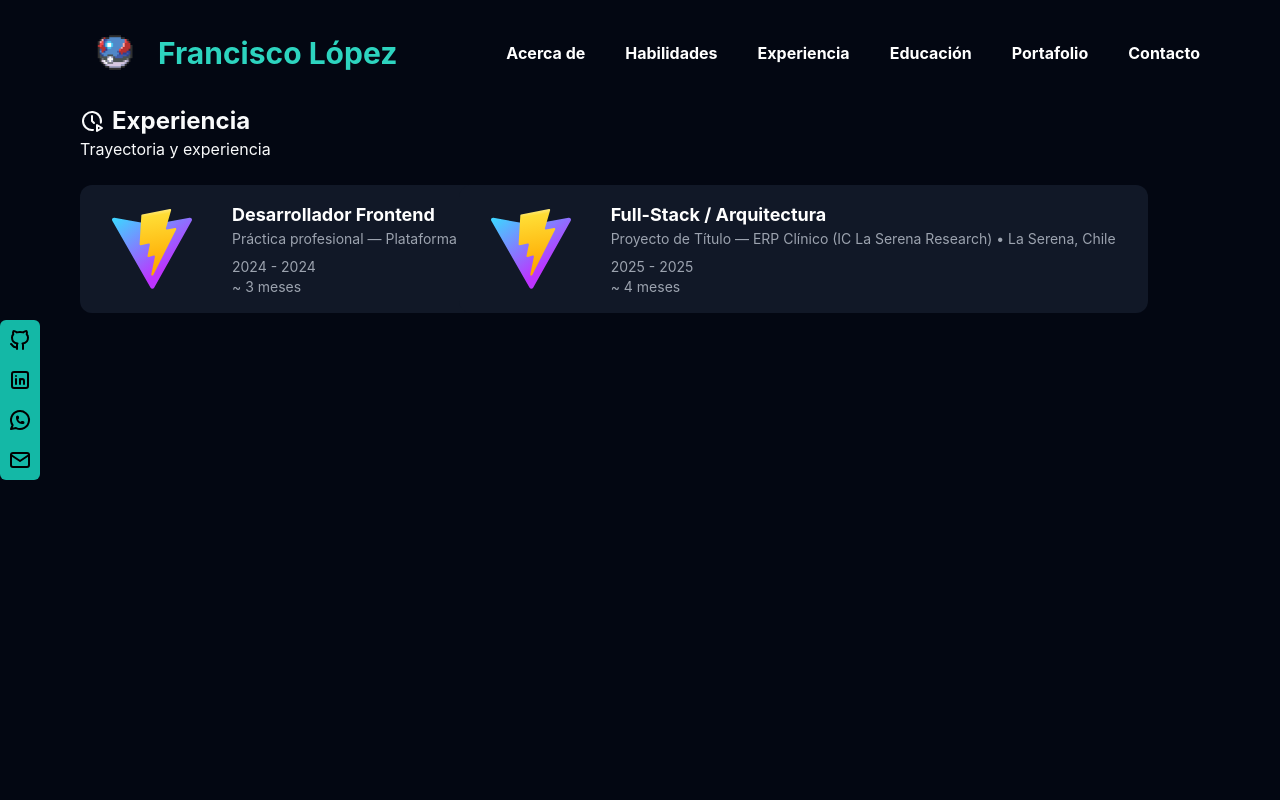
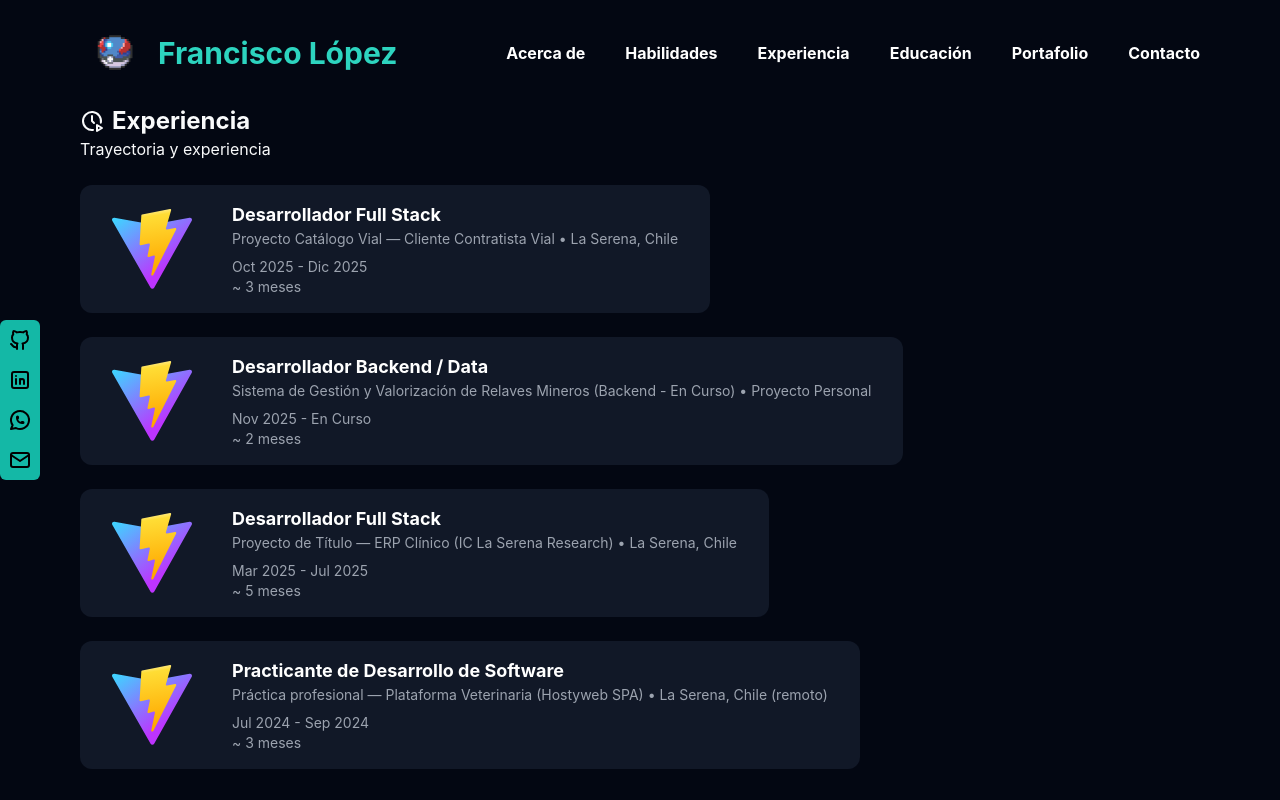
Before and after one commit to FranciscoLopezKanto/Portafolio-template, a React (Vite) app: page /experience in a window 1280 px wide. Shown: the top 800 px of the page. Built offline with nearby package versions, Linux system fonts and the light colour scheme.

Commit message:
Refactor code structure for improved readability and maintainability

```diff
--- a/src/pages/Contact.tsx
+++ b/src/pages/Contact.tsx
@@ -60,7 +60,7 @@ export const Contact = () => {
         label="Contacto"
         description={sectionDescription}
       />
-      <div className="grid grid-cols-1 md:grid-cols-2 lg:grid-cols-3 gap-4">
+      <div className="flex flex-col gap-6">
         {contacts.map((contact) => (
           <ContactCard key={contact.id} {...contact} />
         ))}
--- a/src/pages/Experience.tsx
+++ b/src/pages/Experience.tsx
@@ -27,37 +27,78 @@ export const Experience = () => {
     {
       id: 1,
       image: '/vite.svg',
-      name: 'Práctica profesional — Plataforma Veterinaria',
-      position: 'Desarrollador Frontend',
-      startDate: '2024',
-      endDate: '2024',
+      name: 'Proyecto Catálogo Vial — Cliente Contratista Vial',
+      position: 'Desarrollador Full Stack',
+      startDate: 'Oct 2025',
+      endDate: 'Dic 2025',
       duration: '3 meses',
-      location: 'Chile (remoto)',
+      location: 'La Serena, Chile',
       details: [
-        'Implementé vistas y componentes reutilizables en React + TypeScript.',
-        'Mejoré UX y estados vacíos, y apliqué validaciones de formularios.',
-        'Integré estado global y utilidades de testing básico.',
+        'Desarrollo de sistema integral para gestión de inventario vial con app móvil y panel web administrativo.',
+        'Implementación de API REST con FastAPI y PostgreSQL, sincronización offline/online con cache local.',
+        'Frontend en React + TypeScript y app Android (Expo) con lectura de códigos de barras.',
+        'Despliegue y monitoreo con Docker, Nginx, Cloudflare y DigitalOcean.',
       ],
-      stack: ['React', 'TypeScript', 'Redux', 'CSS', 'React Router', 'Vitest'],
-      links: [], // agrega más tarde si tienes demo/repo
+      stack: ['React', 'TypeScript', 'FastAPI', 'Python', 'PostgreSQL', 'Expo', 'Docker', 'Nginx', 'Cloudflare', 'DigitalOcean'],
+      links: [],
     },
     {
       id: 2,
       image: '/vite.svg',
+      name: 'Sistema de Gestión y Valorización de Relaves Mineros (Backend - En Curso)',
+      position: 'Desarrollador Backend / Data',
+      startDate: 'Nov 2025',
+      endDate: 'En Curso',
+      duration: '2 meses',
+      location: 'Proyecto Personal',
+      details: [
+        'Diseño y desarrollo de API backend en Python con FastAPI para estimación de valor económico de relaves mineros.',
+        'Modelado de dominios geológico, metalúrgico y económico con trazabilidad técnica y extensibilidad.',
+        'Implementación de simulación Monte Carlo para análisis de riesgo y escenarios (P10, P50, P90).',
+        'Integración de Machine Learning (Random Forest) para predicción de leyes residuales con feature engineering.',
+        'Arquitectura modular preparada para integración futura de visión artificial y LLMs.',
+        'Nota: Actualmente solo incluye desarrollo backend. Frontend en desarrollo futuro.',
+      ],
+      stack: ['Python', 'FastAPI', 'PostgreSQL', 'Machine Learning', 'Random Forest', 'Monte Carlo', 'Data Analysis'],
+      links: [],
+    },
+    {
+      id: 3,
+      image: '/vite.svg',
       name: 'Proyecto de Título — ERP Clínico (IC La Serena Research)',
-      position: 'Full-Stack / Arquitectura',
-      startDate: '2025',
-      endDate: '2025',
-      duration: '4 meses',
+      position: 'Desarrollador Full Stack',
+      startDate: 'Mar 2025',
+      endDate: 'Jul 2025',
+      duration: '5 meses',
       location: 'La Serena, Chile',
       details: [
-        'Módulos: factibilidades, estudios, visitas, pacientes y documentos.',
-        'Backend con microservicios (NestJS, MongoDB/Mongoose, Docker).',
-        'Frontend con React + TypeScript, MUI v7 y Framer Motion.',
-        'Reportabilidad y KPIs operativos conectados a Power BI.',
+        'Desarrollo de sistema ERP modular para gestión integral de estudios clínicos.',
+        'Creación de dashboards en Power BI para visualización y análisis de datos operativos.',
+        'Implementación de módulos: gestión de pacientes, estudios, visitas y documentos.',
+        'Optimización del proceso de recolección de información, reduciendo tiempos en un 90%.',
+        'Trabajo bajo metodología ágil Scrumban con cliente real.',
+        'Backend con microservicios (NestJS, MongoDB/Mongoose, Docker) en DigitalOcean.',
       ],
-      stack: ['React', 'DigitalOcean', 'TypeScript', 'NestJS', 'MongoDB', 'Docker', 'Power BI', 'Jest','TCP','Microservicios'],
-      links: [], // agrega enlaces si corresponde
+      stack: ['React', 'TypeScript', 'Material UI', 'NestJS', 'MongoDB', 'Mongoose', 'Docker', 'Power BI', 'DigitalOcean', 'Jest', 'GitHub Actions'],
+      links: [],
+    },
+    {
+      id: 4,
+      image: '/vite.svg',
+      name: 'Práctica profesional — Plataforma Veterinaria (Hostyweb SPA)',
+      position: 'Practicante de Desarrollo de Software',
+      startDate: 'Jul 2024',
+      endDate: 'Sep 2024',
+      duration: '3 meses',
+      location: 'La Serena, Chile (remoto)',
+      details: [
+        'Desarrollo de funcionalidades para plataforma web de gestión veterinaria.',
+        'Implementación de componentes reutilizables en React y TypeScript.',
+        'Integración de Redux para gestión global del estado.',
+        'Colaboración en el diseño estructural de módulos clave: registro de usuarios, alarmas y gestión de datos.',
+      ],
+      stack: ['React', 'TypeScript', 'Redux Toolkit', 'CSS', 'React Router', 'Vitest'],
+      links: [],
     },
   ];
 
@@ -76,7 +117,7 @@ export const Experience = () => {
         description={sectionDescription}
       />
 
-      <div className="grid grid-cols-1 md:grid-cols-2 lg:grid-cols-3 gap-4">
+      <div className="flex flex-col gap-6">
         {experiences.map((exp) => (
           <div
             key={exp.id}
--- a/src/pages/Home.tsx
+++ b/src/pages/Home.tsx
@@ -46,7 +46,7 @@ export const Home = () => {
           desarrollo. Me especializo en soluciones escalables y funcionales,
           combinando creatividad con un enfoque técnico sólido.
         </p>
-        <Link to="./Francisco-Lopez-CV.pdf" target="_blank">
+        <a href="/FranciscoLopezGCv2026.pdf" target="_blank" download>
           <motion.div
             initial={resume.initial}
             animate={resume.animated}
@@ -55,7 +55,7 @@ export const Home = () => {
           >
             Descargar CV
           </motion.div>
-        </Link>
+        </a>
       </motion.div>
 
       <motion.div
--- a/src/pages/Portfolio.tsx
+++ b/src/pages/Portfolio.tsx
@@ -26,48 +26,84 @@ export const Portfolio = () => {
   const projects: Project[] = [
     {
       id: 1,
+      name: 'Sistema de Gestión y Valorización de Relaves Mineros',
+      image: '/proj-relaves.jpg',
+      description:
+        'API backend en Python/FastAPI para estimación de valor económico de relaves mineros con análisis determinístico y probabilístico. (Nov-Dic 2025)',
+      details: [
+        'Desarrollo de API REST con FastAPI para análisis económico de relaves mineros.',
+        'Modelado de dominios geológico, metalúrgico y económico con trazabilidad técnica.',
+        'Implementación de simulación Monte Carlo para análisis de riesgo (P10, P50, P90).',
+        'Integración de Machine Learning (Random Forest) para predicción de leyes residuales.',
+        'Arquitectura extensible preparada para integración de visión artificial y LLMs.',
+        'Duración: 2 meses (Noviembre - Diciembre 2025)',
+      ],
+      tech: ['Python', 'FastAPI', 'PostgreSQL', 'Machine Learning', 'Random Forest', 'Monte Carlo', 'REST API'],
+      links: [],
+    },
+    {
+      id: 2,
       name: 'ERP Clínico (IC La Serena Research)',
       image: erpClinico,
       description:
-        'Sistema modular para factibilidades, estudios, visitas, pacientes y documentos; KPIs en Power BI.',
+        'Sistema modular para gestión de estudios clínicos: factibilidades, visitas médicas, pacientes y documentos con KPIs en Power BI.',
       details: [
-        'Frontend: React + TypeScript, MUI, Vite.',
-        'Backend: NestJS (microservicios), MongoDB/Mongoose, Docker.',
-        'Toma de requerimientos y reuniones con usuarios clave.',
-        'Tests básicos con Jest y utilidades.',
+        'Frontend: React + TypeScript con Material UI y Vite para desarrollo ágil.',
+        'Backend: NestJS con arquitectura de microservicios, MongoDB/Mongoose y Docker.',
+        'Toma de requerimientos directa con usuarios finales y reuniones de seguimiento.',
+        'Tests unitarios con Jest y utilidades de validación.',
+        'Despliegue en DigitalOcean con CI/CD automatizado.',
       ],
-      tech: ['React', 'TypeScript', 'NestJS', 'MongoDB', 'Docker', 'Power BI', 'DigitalOcean', 'Jest'],
+      tech: ['React', 'TypeScript', 'Material UI', 'NestJS', 'MongoDB', 'Mongoose', 'Docker', 'Power BI', 'DigitalOcean', 'Jest', 'GitHub Actions'],
       links: [
         // { label: 'Repo', href: 'https://github.com/...' },
         // { label: 'Demo', href: 'https://...' },
       ],
     },
     {
-      id: 2,
+      id: 3,
+      name: 'Catálogo Vial - Gestión de Inventario',
+      image: '/proj-vial.jpg',
+      description:
+        'Sistema integral para gestión de inventario vial con app móvil para trabajo en terreno y panel web administrativo.',
+      details: [
+        'API REST con FastAPI y PostgreSQL con sincronización offline/online.',
+        'Frontend en React + TypeScript y app Android (Expo) con lectura de códigos de barras.',
+        'Cache local para funcionamiento sin conexión en terreno.',
+        'Despliegue y monitoreo con Docker, Nginx, Cloudflare y DigitalOcean.',
+      ],
+      tech: ['React', 'TypeScript', 'FastAPI', 'Python', 'PostgreSQL', 'Expo', 'Docker', 'Nginx', 'Cloudflare'],
+      links: [],
+    },
+    {
+      id: 4,
       name: 'Plataforma Veterinaria (Práctica)',
       image:vetlife,
       description:
-        'Componentes reutilizables, validaciones y mejoras de UX en frontend.',
+        'Sistema de gestión veterinaria con componentes reutilizables, validaciones robustas y mejoras de experiencia de usuario.',
       details: [
-        'Implementación de vistas y componentes en React + TypeScript.',
-        'Estados vacíos, validaciones y feedback visual.',
-        'Tests básicos con Vitest y utilidades.',
-        'Redux Toolkit para gestión de estado.'
+        'Desarrollo de vistas y componentes modulares con React + TypeScript.',
+        'Implementación de estados vacíos, validaciones de formularios y feedback visual.',
+        'Testing con Vitest y React Testing Library para asegurar calidad.',
+        'Gestión de estado global con Redux Toolkit.',
+        'Navegación con React Router y rutas protegidas.',
       ],
-      tech: ['React', 'TypeScript', 'CSS', 'React Router', 'Vitest', 'Redux'],
+      tech: ['React', 'TypeScript', 'Redux Toolkit', 'React Router', 'CSS', 'Vitest', 'Testing Library'],
     },
     {
-      id: 3,
+      id: 5,
       name: 'E-commerce con WebPay',
       image: duende,
       description:
-        'Checkout con WebPay, catálogo y órdenes. Arquitectura simple y mantenible.',
+        'Tienda online con integración de WebPay para pagos seguros, catálogo de productos y gestión de órdenes.',
       details: [
-        'Pasarela WebPay y flujo de pago completo.',
-        'Productos, carrito y órdenes.',
-        'Despliegue liviano y documentación de endpoints.',
+        'Integración completa de pasarela WebPay y flujo de pago seguro.',
+        'Sistema de productos con catálogo, carrito de compras y órdenes.',
+        'Backend REST API con Node.js y Express.',
+        'Base de datos PostgreSQL con relaciones optimizadas.',
+        'Despliegue liviano y documentación completa de endpoints.',
       ],
-      tech: ['React', 'Node', 'Express', 'PostgreSQL', 'WebPay'],
+      tech: ['React', 'TypeScript', 'Node.js', 'Express', 'PostgreSQL', 'WebPay', 'REST API'],
       links: [
 
         // { label: 'Repo', href: 'https://github.com/...' },
@@ -75,30 +111,33 @@ export const Portfolio = () => {
       ],
     },
     {
-      id: 4,
+      id: 6,
       name: 'Reservas Turísticas con Flow',
       image: '/proj-reservas.jpg',
       description:
-        'Gestión de reservas y pagos en línea con Flow; panel admin básico.',
+        'Sistema de gestión de reservas turísticas con pagos en línea usando Flow y panel administrativo con métricas.',
       details: [
-        'Creación y gestión de reservas con estados.',
-        'Integración de pagos Flow.',
-        'Panel administrativo con métricas básicas.',
+        'Creación y gestión de reservas con estados (pendiente, confirmada, cancelada).',
+        'Integración de pagos Flow para transacciones seguras.',
+        'Panel administrativo con métricas básicas y reportes.',
+        'Backend con Express y PostgreSQL para gestión de datos.',
       ],
-      tech: ['React', 'Node', 'Express', 'Flow', 'PostgreSQL'],
+      tech: ['React', 'TypeScript', 'Node.js', 'Express', 'Flow', 'PostgreSQL'],
     },
     {
-      id: 5,
+      id: 7,
       name: 'App móvil de gestión',
       image: '/proj-mobile.jpg',
       description:
-        'Autenticación, notificaciones y reportería básica en móvil.',
+        'Aplicación móvil con autenticación JWT, notificaciones push y sistema de reportes.',
       details: [
-        'React Native + NestJS, TypeORM.',
-        'Login/JWT, perfiles y notificaciones.',
-        'Reportes simples y sincronización.',
+        'Frontend móvil con React Native para iOS y Android.',
+        'Backend con NestJS y TypeORM para gestión de datos.',
+        'Autenticación segura con JWT y gestión de sesiones.',
+        'Sistema de notificaciones push y perfiles de usuario.',
+        'Reportes simples con sincronización en tiempo real.',
       ],
-      tech: ['React Native', 'NestJS', 'TypeORM', 'JWT'],
+      tech: ['React Native', 'NestJS', 'TypeORM', 'JWT', 'PostgreSQL'],
     },
   ];
 
@@ -117,7 +156,7 @@ export const Portfolio = () => {
         description={sectionDescription}
       />
 
-      <div className="grid grid-cols-1 md:grid-cols-2 lg:grid-cols-3 gap-6">
+      <div className="grid grid-cols-1 md:grid-cols-2 gap-6">
         {projects.map((p) => (
           <div key={p.id} onClick={() => setSelected(p)}>
             <ProjectCard
```
Also changed, not shown: src/pages/Skills.tsx (+17 -0 lines), 1 other file (tests, documents, lock files or other folders).
